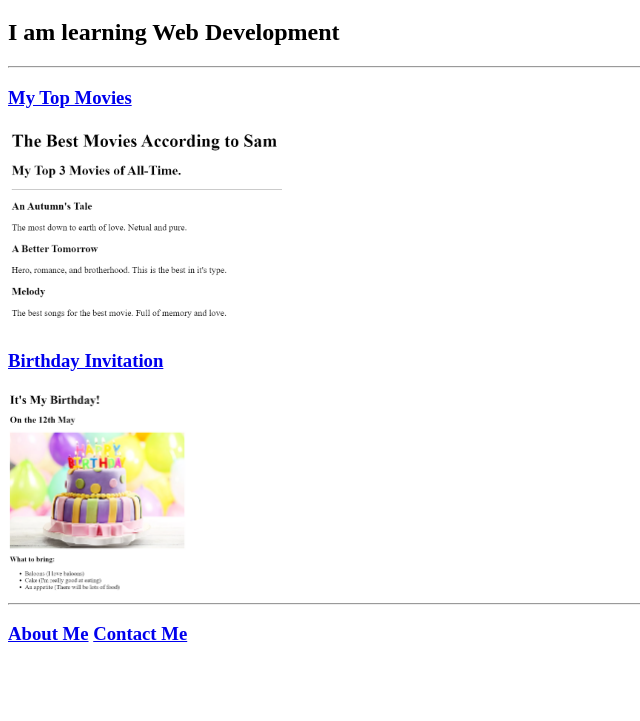
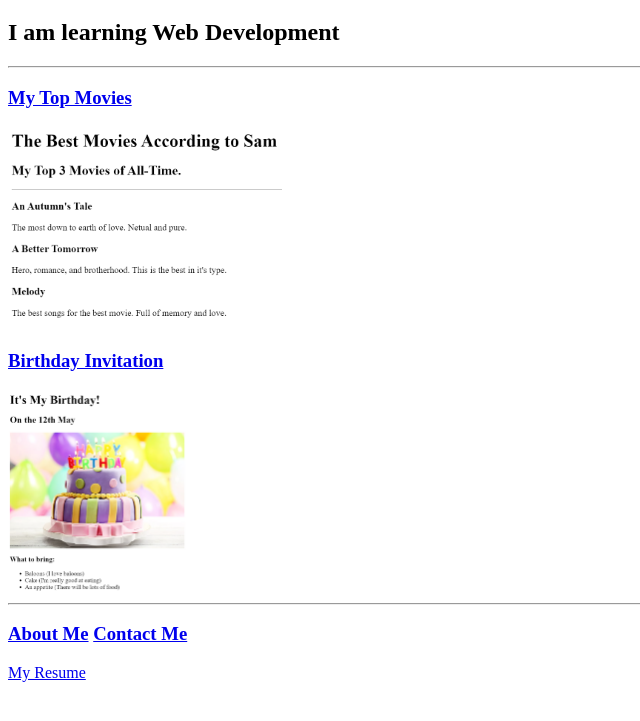
Before and after one commit to samchyuen/html-portfolio, a plain HTML site: page index.html in a window 1280 px wide. Shown: the part 61-782 px from the top of the page, without its empty margins (0-640 px from the left). Drawn offline with Linux system fonts and the light colour scheme.

Commit message:
Update index.html

```diff
--- a/index.html
+++ b/index.html
@@ -37,5 +37,6 @@ https://developer.mozilla.org/en-US/docs/Web/HTML/Element/img#attr-height -->
 <!-- TODO 7: Add the Contact Me and About Me page links -->
 <h3><a href="./public/about.html">About Me</a>
 <a href="./public/contact.html">Contact Me</a></h3>
+    <a href="./Project 1 - My resume/resume.html">My Resume</a>
 </body>
 </html>
```
